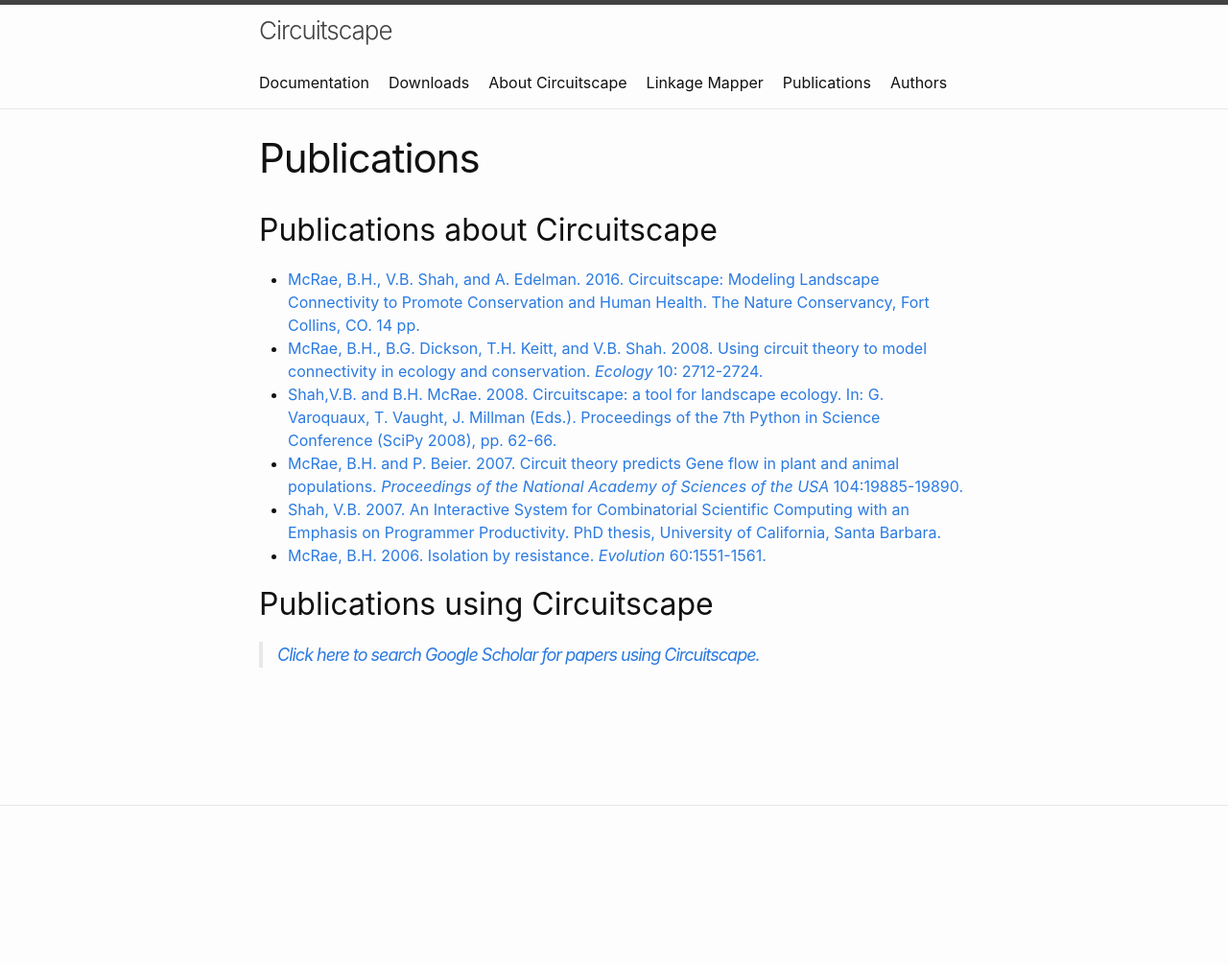
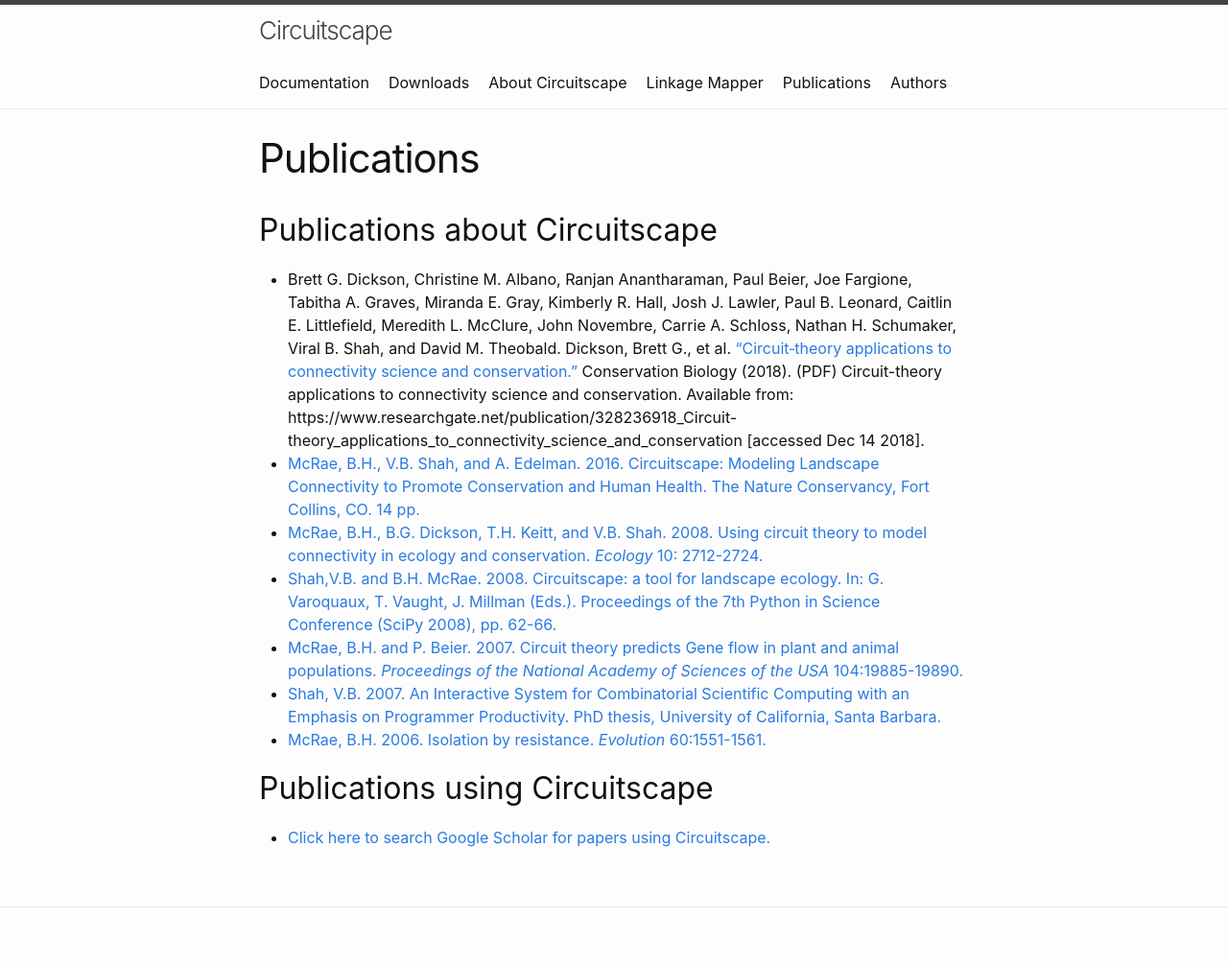
Before and after one commit to Circuitscape/www.circuitscape.org, a Jekyll site: the page built from pubs.md, in a window 1280 px wide. Shown: the whole page at 96% size. Built offline with Jekyll 4.4.1, drawn with Linux system fonts in a browser that asks for light colours; before the commit the page ends 900 px from its top, so only the background shows below that.

Commit message:
Update pubs.md

```diff
--- a/pubs.md
+++ b/pubs.md
@@ -4,7 +4,8 @@
 ---
 
 ## Publications about Circuitscape
-
+- Brett G. Dickson, Christine M. Albano, Ranjan Anantharaman, Paul Beier, Joe Fargione, Tabitha A. Graves, Miranda E. Gray, Kimberly R. Hall, Josh J. Lawler, Paul B. Leonard, Caitlin E. Littlefield, Meredith L. McClure, John Novembre, Carrie A. Schloss, Nathan H. Schumaker, Viral B. Shah, and David M. Theobald. Dickson, Brett G., et al. ["Circuit‐theory applications to connectivity science and conservation."](pubs/consbio_circuitscape_review.pdf) Conservation Biology (2018).
+(PDF) Circuit-theory applications to connectivity science and conservation. Available from: https://www.researchgate.net/publication/328236918_Circuit-theory_applications_to_connectivity_science_and_conservation [accessed Dec 14 2018].
 - [McRae, B.H., V.B. Shah, and A. Edelman. 2016. Circuitscape: Modeling Landscape Connectivity to Promote Conservation and Human Health. The Nature Conservancy, Fort Collins, CO. 14 pp.](https://www.circuitscape.org/downloads/files/McRae%20et%20al.%202016.%20Circuitscape%20Connectivity%20Modeling%20for%20Conservation%20and%20Human%20Health.pdf?attredirects=0&d=1)
 - [McRae, B.H., B.G. Dickson, T.H. Keitt, and V.B. Shah. 2008. Using circuit theory to model connectivity in ecology and conservation. *Ecology* 10: 2712-2724.](http://www.circuitscape.org/downloads/files/McRae_et_al_2008_Ecology.pdf?attredirects=0)
 - [Shah,V.B. and B.H. McRae. 2008. Circuitscape: a tool for landscape ecology. In: G. Varoquaux, T. Vaught, J. Millman (Eds.). Proceedings of the 7th Python in Science Conference (SciPy 2008), pp. 62-66.](https://www.circuitscape.org/downloads/files/Shah_McRae_Circuitscape_Python_Scipy08.pdf?attredirects=0)
@@ -12,12 +13,6 @@
 - [Shah, V.B. 2007. An Interactive System for Combinatorial Scientific Computing with an Emphasis on Programmer Productivity. PhD thesis, University of California, Santa Barbara.](https://www.circuitscape.org/downloads/files/Shah_thesis.pdf?attredirects=0)
 - [McRae, B.H. 2006. Isolation by resistance. *Evolution* 60:1551-1561.](https://www.circuitscape.org/downloads/files/McRae_2006_IBR_Evolution.pdf?attredirects=0)
 
-
-
 ## Publications using Circuitscape
 
-
-
-
-
-> [Click here to search Google Scholar for papers using Circuitscape.](https://scholar.google.com/scholar?q=circuitscape&hl=en&as_sdt=1,48&as_vis=1)
+- [Click here to search Google Scholar for papers using Circuitscape.](https://scholar.google.com/scholar?q=circuitscape&hl=en&as_sdt=1,48&as_vis=1)
```
